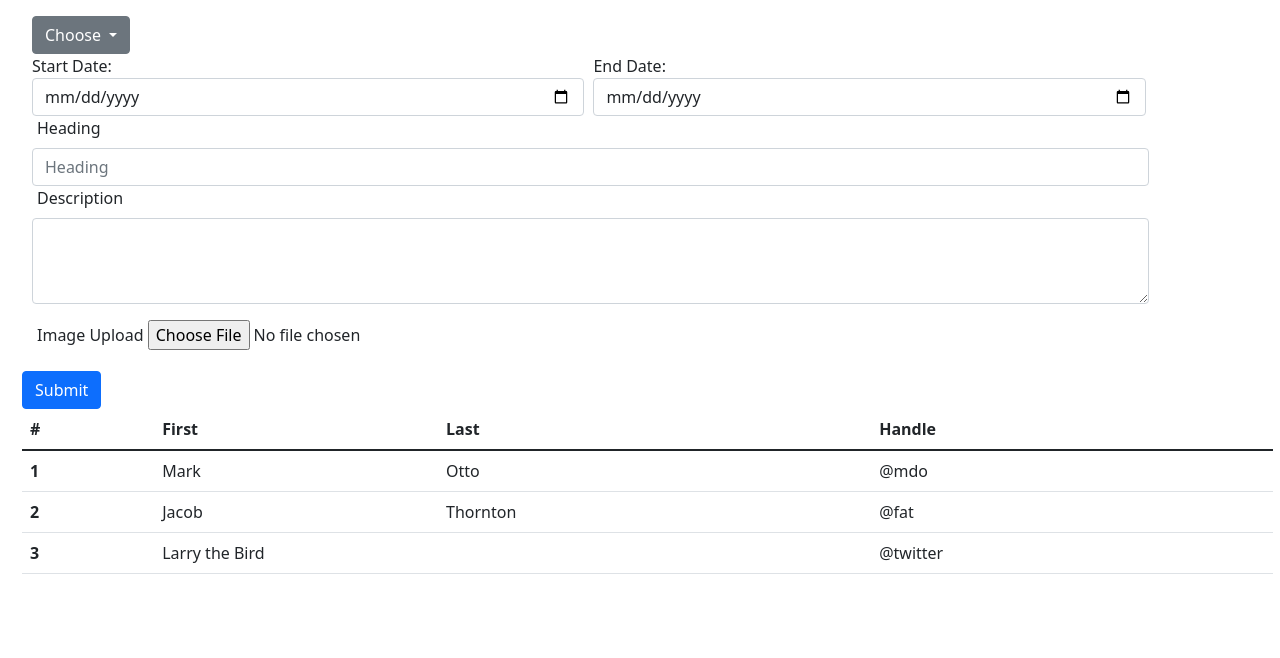
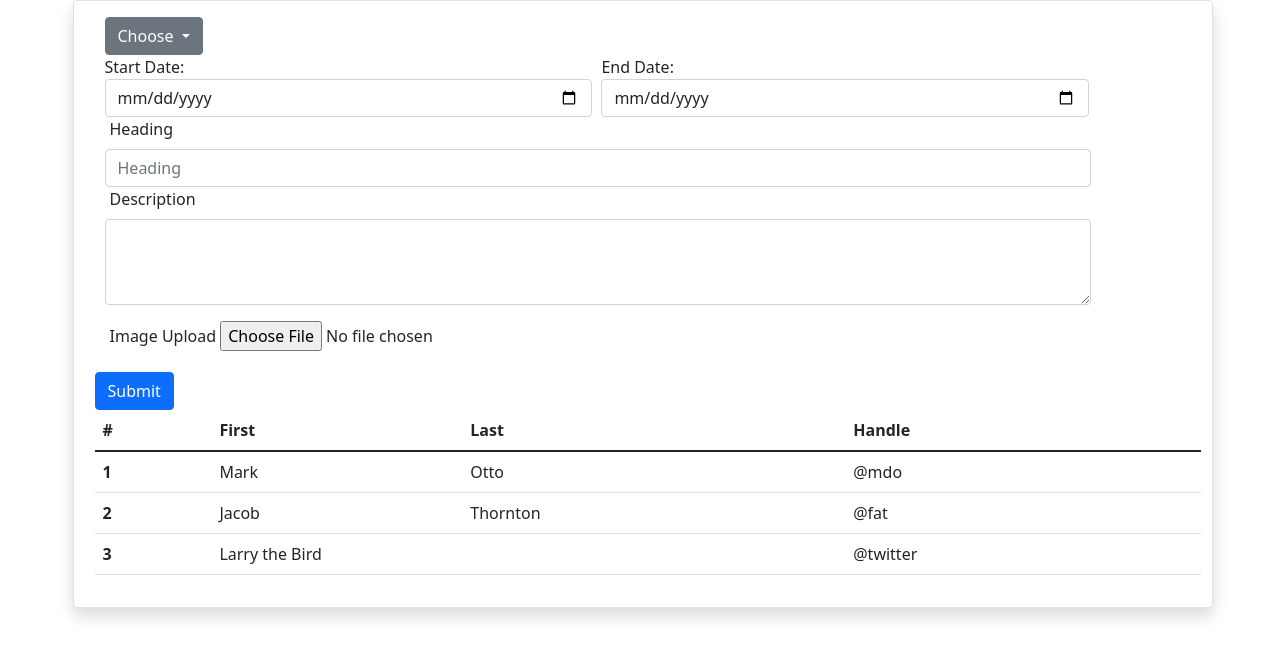
Before and after one commit to developweb-Sah/RAH_HTML_page, a plain HTML site: page index.html in a window 1280 px wide. Drawn offline with nearby package versions, Linux system fonts and the light colour scheme.

Commit message:
added container

```diff
--- a/index.html
+++ b/index.html
@@ -15,7 +15,7 @@
     <title>RAH</title>
 </head>
 <body>
-    <div class="container-fluid pt-3 total_container ">
+    <div class="container pt-3 total_container border shadow p-3 mb-5 bg-body rounded">
     <!-- Form -->
     <form>
         <fieldset>
```
